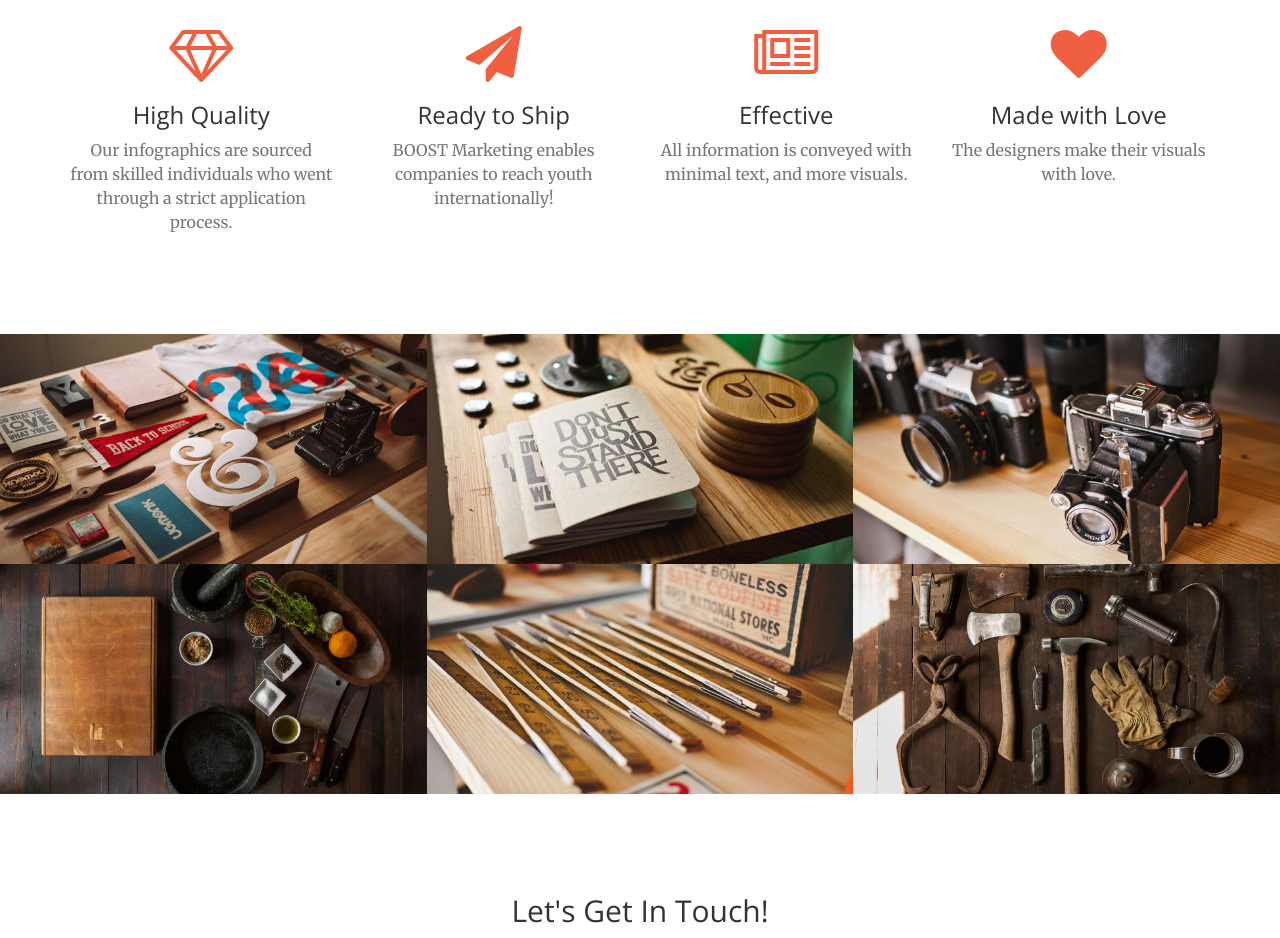
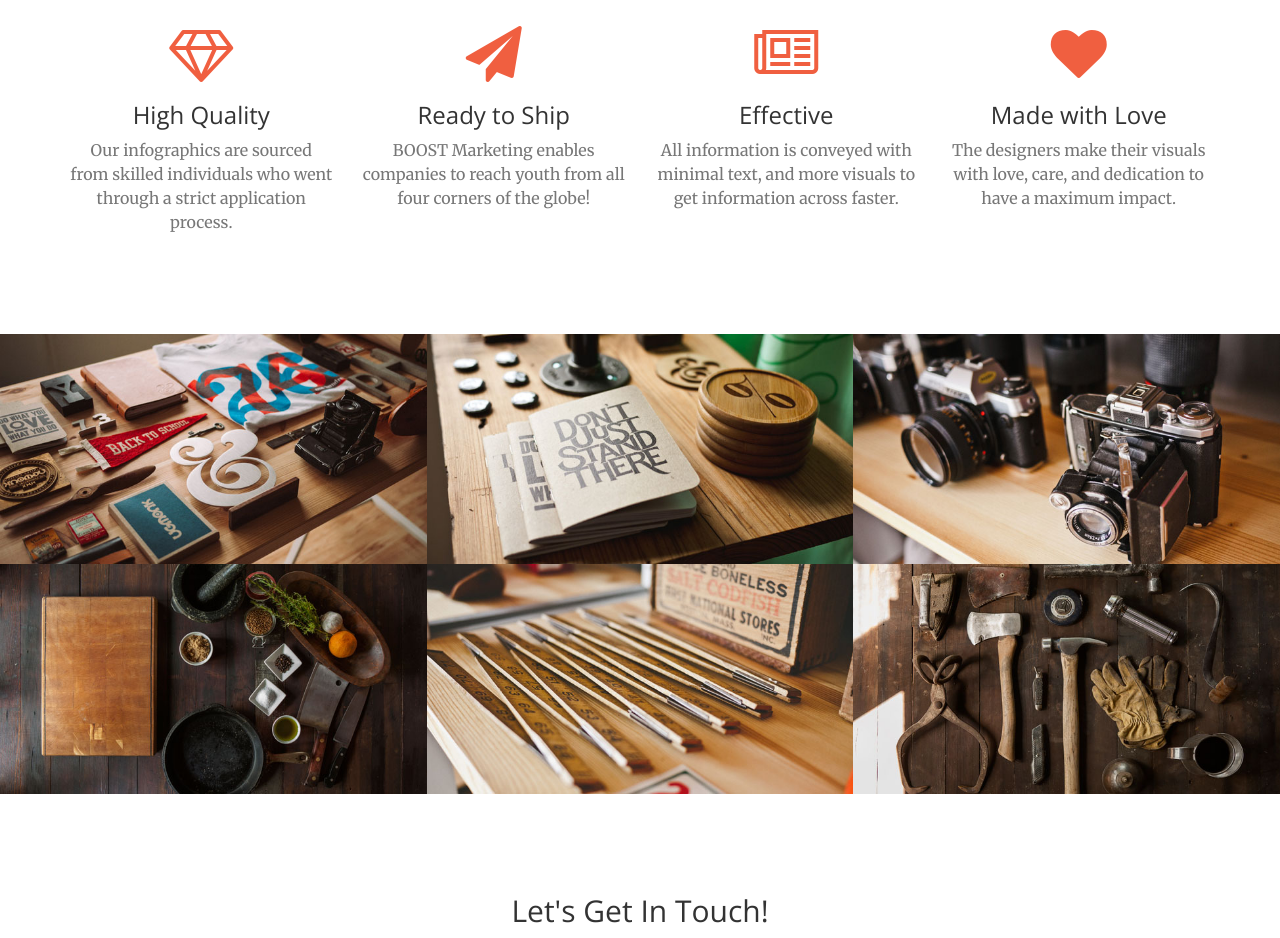
Before and after one commit to nick158/impulse, a plain HTML site: page index.html in a window 1280 px wide. Shown: the part 1460-2398 px from the top of the page. Drawn offline with nearby package versions, Linux system fonts and the light colour scheme.

Commit message:
Updated index.html

```diff
--- a/index.html
+++ b/index.html
@@ -118,21 +118,21 @@
                     <div class="service-box">
                         <i class="fa fa-4x fa-paper-plane wow bounceIn text-primary" data-wow-delay=".1s"></i>
                         <h3>Ready to Ship</h3>
-                        <p class="text-muted">BOOST Marketing enables companies to reach youth internationally!</p>
+                        <p class="text-muted">BOOST Marketing enables companies to reach youth from all four corners of the globe!</p>
                     </div>
                 </div>
                 <div class="col-lg-3 col-md-6 text-center">
                     <div class="service-box">
                         <i class="fa fa-4x fa-newspaper-o wow bounceIn text-primary" data-wow-delay=".2s"></i>
                         <h3>Effective</h3>
-                        <p class="text-muted">All information is conveyed with minimal text, and more visuals.</p>
+                        <p class="text-muted">All information is conveyed with minimal text, and more visuals to get information across faster.</p>
                     </div>
                 </div>
                 <div class="col-lg-3 col-md-6 text-center">
                     <div class="service-box">
                         <i class="fa fa-4x fa-heart wow bounceIn text-primary" data-wow-delay=".3s"></i>
                         <h3>Made with Love</h3>
-                        <p class="text-muted">The designers make their visuals with love.</p>
+                        <p class="text-muted">The designers make their visuals with love, care, and dedication to have a maximum impact.</p>
                     </div>
                 </div>
             </div>
```
